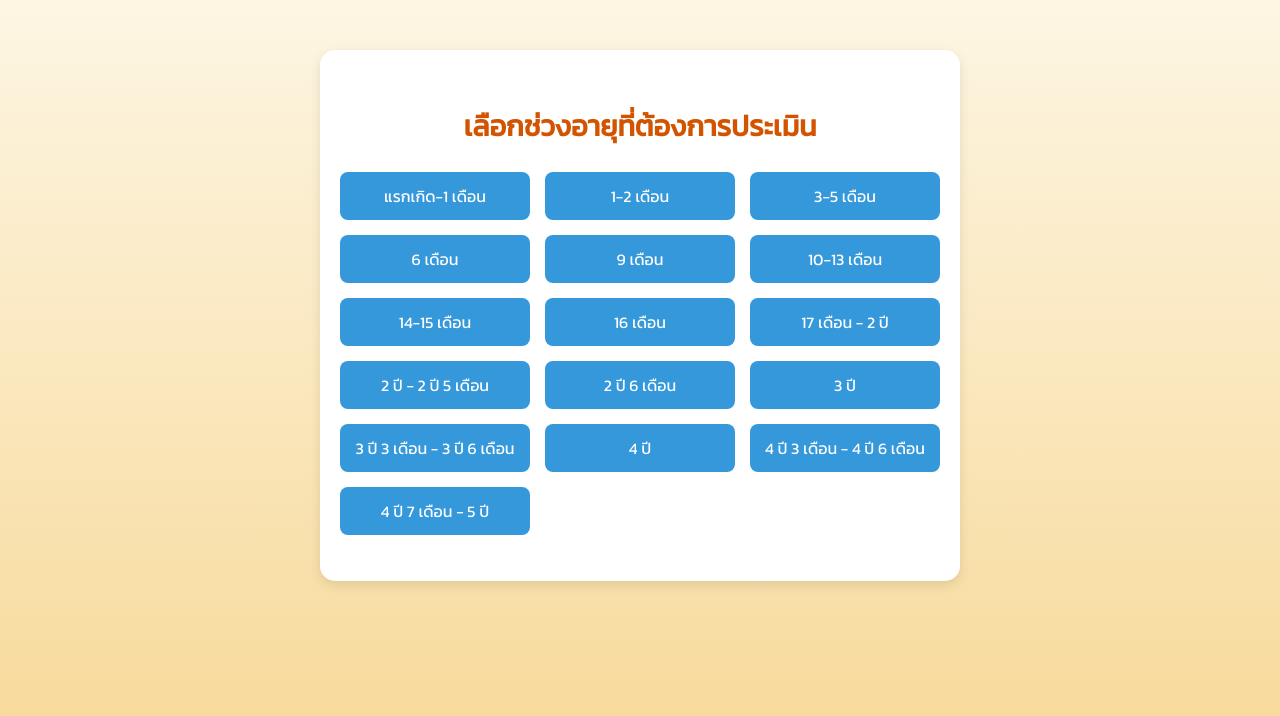
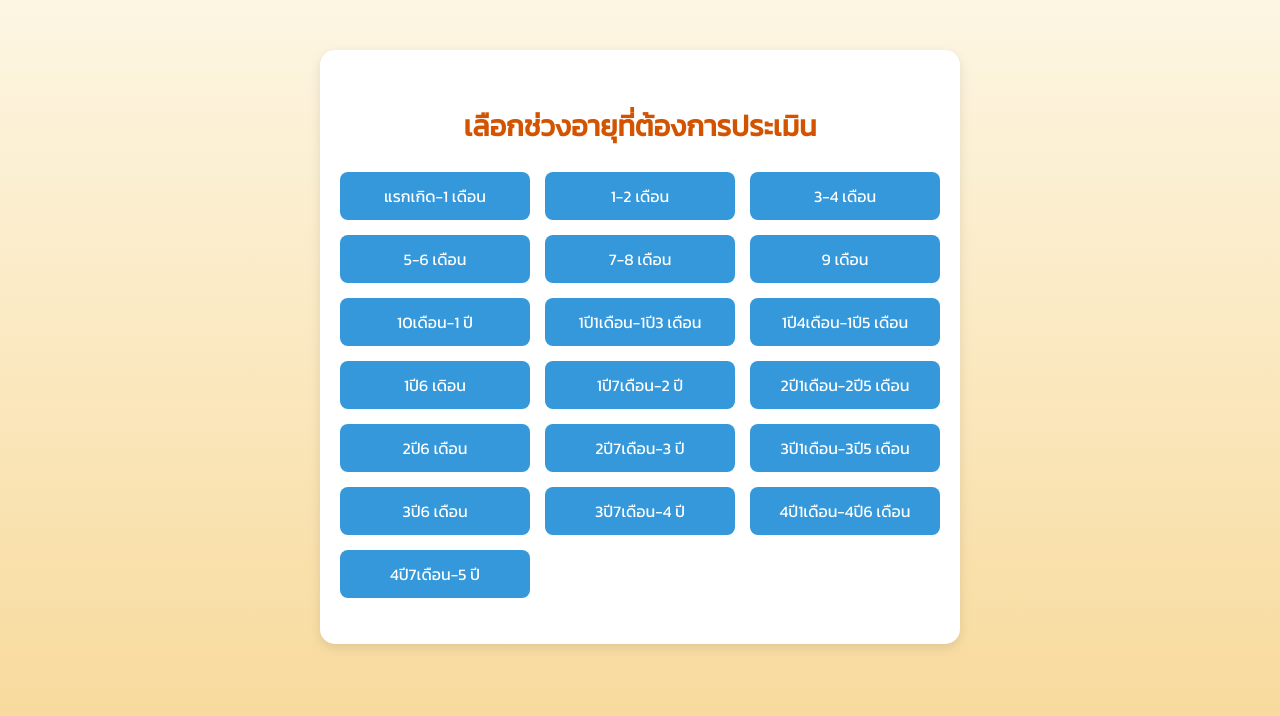
Before and after one commit to NamPCKPB/DSPM, a plain HTML site: page select-age.html in a window 1280 px wide. Drawn offline with Linux system fonts and the light colour scheme.

Commit message:
Add files via upload

```diff
--- a/select-age.html
+++ b/select-age.html
@@ -72,21 +72,24 @@
     <h2>เลือกช่วงอายุที่ต้องการประเมิน</h2>
     <ul>
       <li><a href="form-1-2m.html">แรกเกิด-1 เดือน</a></li>
-      <li><a href="form-1m-1y.html">1-2 เดือน</a></li>
-      <li><a href="form-3m-5m.html">3-5 เดือน</a></li>
-      <li><a href="form-6m.html">6 เดือน</a></li>
+      <li><a href="form-3-4m.html">1-2 เดือน</a></li>
+      <li><a href="form-3-4m.html">3-4 เดือน</a></li>
+      <li><a href="form-5-6m.html">5-6 เดือน</a></li>
+      <li><a href="form-7-8m.html">7-8 เดือน</a></li>
       <li><a href="form-9m.html">9 เดือน</a></li>
-      <li><a href="form-10m-13m.html">10-13 เดือน</a></li>
-      <li><a href="form-14m-15m.html">14-15 เดือน</a></li>
-      <li><a href="form-16m.html">16 เดือน</a></li>
-      <li><a href="form-17m-2y.html">17 เดือน - 2 ปี</a></li>
-      <li><a href="form-2y-2y5m.html">2 ปี - 2 ปี 5 เดือน</a></li>
-      <li><a href="form-2y6m.html">2 ปี 6 เดือน</a></li>
-      <li><a href="form-3y.html">3 ปี</a></li>
-      <li><a href="form-3y3m-3y6m.html">3 ปี 3 เดือน - 3 ปี 6 เดือน</a></li>
-      <li><a href="form-4y.html">4 ปี</a></li>
-      <li><a href="form-4y3m-4y6m.html">4 ปี 3 เดือน - 4 ปี 6 เดือน</a></li>
-      <li><a href="form-4y7m-5y.html">4 ปี 7 เดือน - 5 ปี</a></li>
+      <li><a href="form-10m-1y.html">10เดือน-1 ปี</a></li>
+      <li><a href="form-1y1m-1y3m.html">1ปี1เดือน-1ปี3 เดือน</a></li>
+      <li><a href="form-1y4m-1y5m.html">1ปี4เดือน-1ปี5 เดือน</a></li>
+      <li><a href="form-1y6m.html">1ปี6 เดิอน</a></li>
+      <li><a href="form-1y7mm-2y.html">1ปี7เดือน-2 ปี</a></li>
+      <li><a href="form-2y1m-2y5m.html">2ปี1เดือน-2ปี5 เดือน</a></li>
+      <li><a href="form-2y6m.html">2ปี6 เดือน</a></li>
+      <li><a href="form-2y7m-3y.html">2ปี7เดือน-3 ปี</a></li>
+      <li><a href="form-3y1m-3y5m.html">3ปี1เดือน-3ปี5 เดือน</a></li>
+      <li><a href="form-3y6m.html">3ปี6 เดือน</a></li>
+      <li><a href="form-3y7m-4y.html">3ปี7เดือน-4 ปี</a></li>
+      <li><a href="form-4y1m-4y6m.html">4ปี1เดือน-4ปี6 เดือน</a></li>
+      <li><a href="form-4y7mm-5y.html">4ปี7เดือน-5 ปี</a></li>
     </ul>
   </div>
 </body>
```
